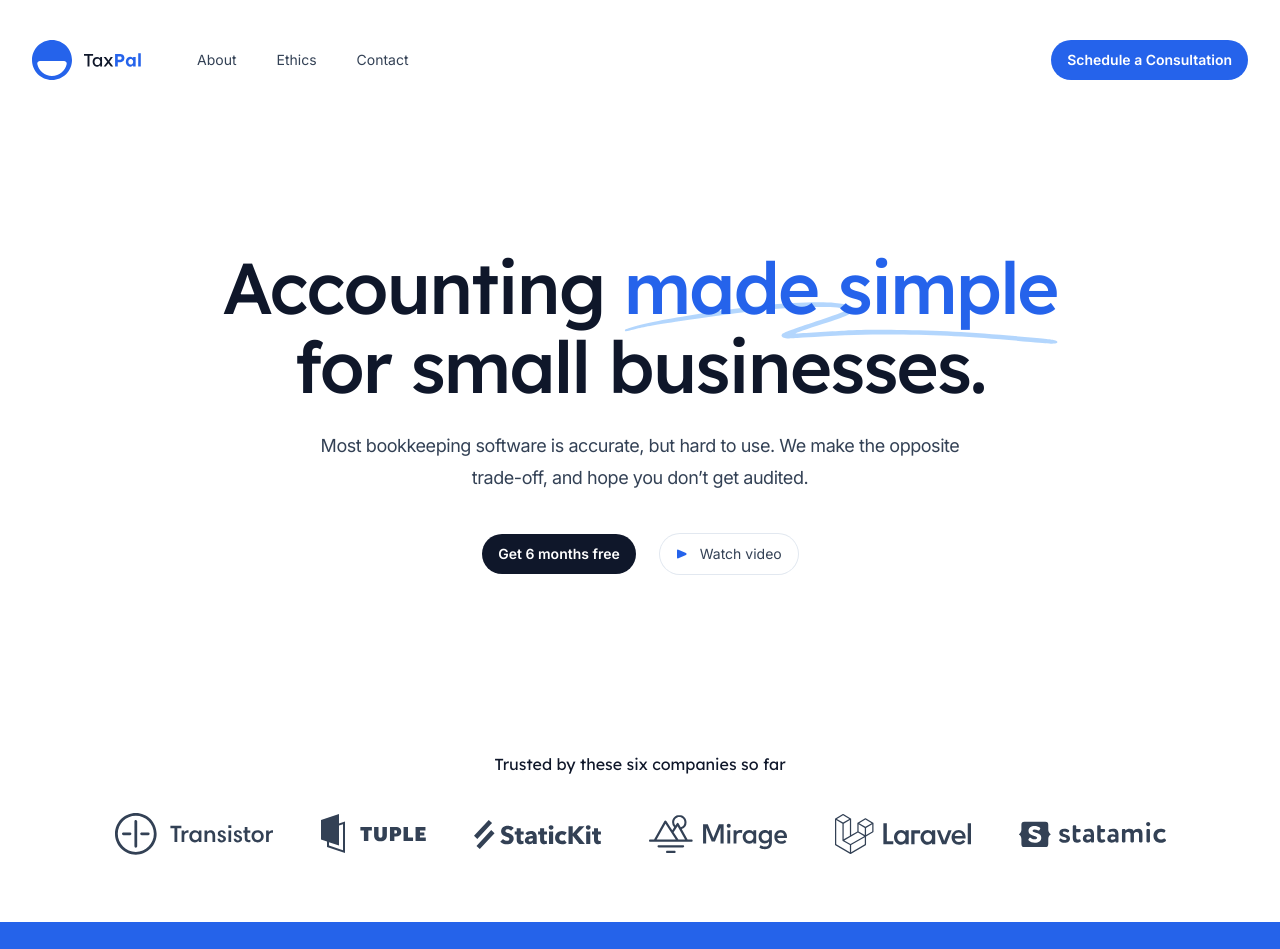
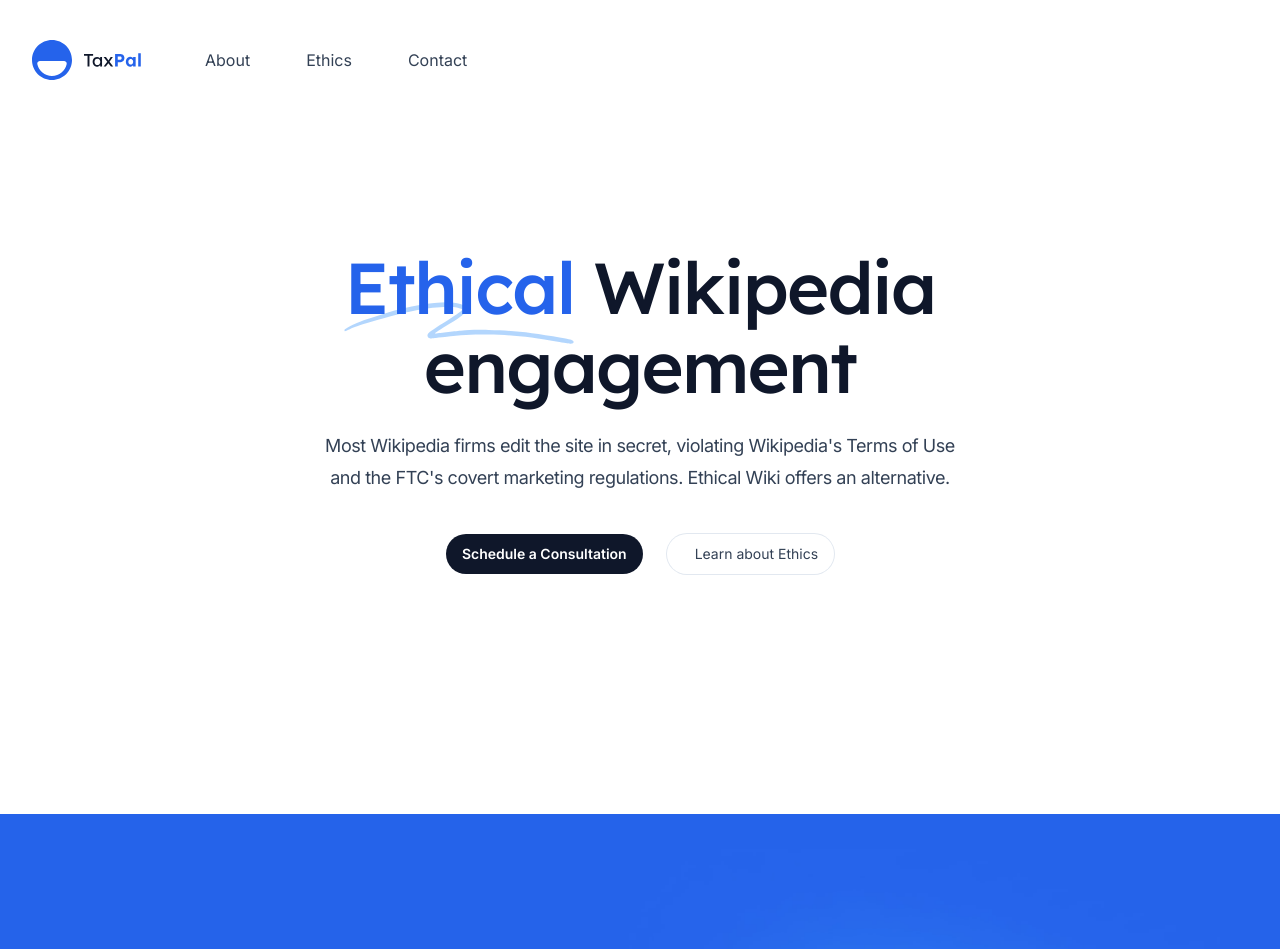
Before and after one commit to David44357/Ethical-Wiki-Website, a Next.js app: page / in a window 1280 px wide. Shown: the top 949 px of the page. Built offline with nearby package versions, Linux system fonts and the light colour scheme.

Commit message:
before major deletes

```diff
--- a/src/components/AuthLayout.jsx
+++ /dev/null
@@ -1,25 +0,0 @@
-import Image from 'next/image'
-
-import backgroundImage from '@/images/background-auth.jpg'
-
-export function AuthLayout({ children }) {
-  return (
-    <>
-      <div className="relative flex min-h-full justify-center md:px-12 lg:px-0">
-        <div className="relative z-10 flex flex-1 flex-col bg-white px-4 py-10 shadow-2xl sm:justify-center md:flex-none md:px-28">
-          <div className="mx-auto w-full max-w-md sm:px-4 md:w-96 md:max-w-sm md:px-0">
-            {children}
-          </div>
-        </div>
-        <div className="hidden sm:contents lg:relative lg:block lg:flex-1">
-          <Image
-            className="absolute inset-0 h-full w-full object-cover"
-            src={backgroundImage}
-            alt=""
-            unoptimized
-          />
-        </div>
-      </div>
-    </>
-  )
-}
--- a/src/components/CallToAction.jsx
+++ b/src/components/CallToAction.jsx
@@ -21,14 +21,14 @@ export function CallToAction() {
       <Container className="relative">
         <div className="mx-auto max-w-lg text-center">
           <h2 className="font-display text-3xl tracking-tight text-white sm:text-4xl">
-            Get started today
+            Schedule a Consultation
           </h2>
           <p className="mt-4 text-lg tracking-tight text-white">
-            It’s time to take control of your books. Buy our software so you can
-            feel like you’re doing something productive.
+          See if Wikipedia's rules support the changes you're looking for.
+
           </p>
           <Button href="/register" color="white" className="mt-10">
-            Get 6 months free
+            Schedule
           </Button>
         </div>
       </Container>
--- a/src/components/Header.jsx
+++ b/src/components/Header.jsx
@@ -80,8 +80,6 @@ function MobileNavigation() {
             <MobileNavLink href="#features">About</MobileNavLink>
             <MobileNavLink href="#testimonials">Ethics</MobileNavLink>
             <MobileNavLink href="#pricing">Contact</MobileNavLink>
-            <hr className="m-2 border-slate-300/40" />
-            <MobileNavLink href="/login">Sign in</MobileNavLink>
           </Popover.Panel>
         </Transition.Child>
       </Transition.Root>
@@ -105,11 +103,7 @@ export function Header() {
             </div>
           </div>
           <div className="flex items-center gap-x-5 md:gap-x-8">
-            <Button href="/register" color="blue">
-              <span>
-                Schedule a Consultation
-              </span>
-            </Button>
+
             <div className="-mr-1 md:hidden">
               <MobileNavigation />
             </div>
--- a/src/components/Hero.jsx
+++ b/src/components/Hero.jsx
@@ -13,7 +13,7 @@ export function Hero() {
   return (
     <Container className="pb-16 pt-20 text-center lg:pt-32">
       <h1 className="mx-auto max-w-4xl font-display text-5xl font-medium tracking-tight text-slate-900 sm:text-7xl">
-        Accounting{' '}
+        {' '}
         <span className="relative whitespace-nowrap text-blue-600">
           <svg
             aria-hidden="true"
@@ -23,63 +23,24 @@ export function Hero() {
           >
             <path d="M203.371.916c-26.013-2.078-76.686 1.963-124.73 9.946L67.3 12.749C35.421 18.062 18.2 21.766 6.004 25.934 1.244 27.561.828 27.778.874 28.61c.07 1.214.828 1.121 9.595-1.176 9.072-2.377 17.15-3.92 39.246-7.496C123.565 7.986 157.869 4.492 195.942 5.046c7.461.108 19.25 1.696 19.17 2.582-.107 1.183-7.874 4.31-25.75 10.366-21.992 7.45-35.43 12.534-36.701 13.884-2.173 2.308-.202 4.407 4.442 4.734 2.654.187 3.263.157 15.593-.78 35.401-2.686 57.944-3.488 88.365-3.143 46.327.526 75.721 2.23 130.788 7.584 19.787 1.924 20.814 1.98 24.557 1.332l.066-.011c1.201-.203 1.53-1.825.399-2.335-2.911-1.31-4.893-1.604-22.048-3.261-57.509-5.556-87.871-7.36-132.059-7.842-23.239-.254-33.617-.116-50.627.674-11.629.54-42.371 2.494-46.696 2.967-2.359.259 8.133-3.625 26.504-9.81 23.239-7.825 27.934-10.149 28.304-14.005.417-4.348-3.529-6-16.878-7.066Z" />
           </svg>
-          <span className="relative">made simple</span>
+          <span className="relative">Ethical</span>
         </span>{' '}
-        for small businesses.
+        Wikipedia engagement
       </h1>
       <p className="mx-auto mt-6 max-w-2xl text-lg tracking-tight text-slate-700">
-        Most bookkeeping software is accurate, but hard to use. We make the
-        opposite trade-off, and hope you don’t get audited.
+      Most Wikipedia firms edit the site in secret, violating Wikipedia's Terms of Use and the FTC's covert marketing regulations. Ethical Wiki offers an alternative.
       </p>
       <div className="mt-10 flex justify-center gap-x-6">
-        <Button href="/register">Get 6 months free</Button>
+        <Button href="/register">Schedule a Consultation</Button>
         <Button
           href="https://www.youtube.com/watch?v=dQw4w9WgXcQ"
           variant="outline"
         >
-          <svg
-            aria-hidden="true"
-            className="h-3 w-3 flex-none fill-blue-600 group-active:fill-current"
-          >
-            <path d="m9.997 6.91-7.583 3.447A1 1 0 0 1 1 9.447V2.553a1 1 0 0 1 1.414-.91L9.997 5.09c.782.355.782 1.465 0 1.82Z" />
-          </svg>
-          <span className="ml-3">Watch video</span>
+
+          <span className="ml-3">Learn about Ethics</span>
         </Button>
       </div>
       <div className="mt-36 lg:mt-44">
-        <p className="font-display text-base text-slate-900">
-          Trusted by these six companies so far
-        </p>
-        <ul
-          role="list"
-          className="mt-8 flex items-center justify-center gap-x-8 sm:flex-col sm:gap-x-0 sm:gap-y-10 xl:flex-row xl:gap-x-12 xl:gap-y-0"
-        >
-          {[
-            [
-              { name: 'Transistor', logo: logoTransistor },
-              { name: 'Tuple', logo: logoTuple },
-              { name: 'StaticKit', logo: logoStaticKit },
-            ],
-            [
-              { name: 'Mirage', logo: logoMirage },
-              { name: 'Laravel', logo: logoLaravel },
-              { name: 'Statamic', logo: logoStatamic },
-            ],
-          ].map((group, groupIndex) => (
-            <li key={groupIndex}>
-              <ul
-                role="list"
-                className="flex flex-col items-center gap-y-8 sm:flex-row sm:gap-x-12 sm:gap-y-0"
-              >
-                {group.map((company) => (
-                  <li key={company.name} className="flex">
-                    <Image src={company.logo} alt={company.name} unoptimized />
-                  </li>
-                ))}
-              </ul>
-            </li>
-          ))}
-        </ul>
       </div>
     </Container>
   )
--- a/src/components/NavLink.jsx
+++ b/src/components/NavLink.jsx
@@ -4,7 +4,7 @@ export function NavLink({ href, children }) {
   return (
     <Link
       href={href}
-      className="inline-block rounded-lg px-2 py-1 text-sm text-slate-700 hover:bg-slate-100 hover:text-slate-900"
+      className="inline-block rounded-lg px-4 py-1 text-slate-700 hover:bg-slate-100 hover:text-slate-900"
     >
       {children}
     </Link>
```
Also changed, not shown: 1 other file (tests, documents, lock files or other folders).
